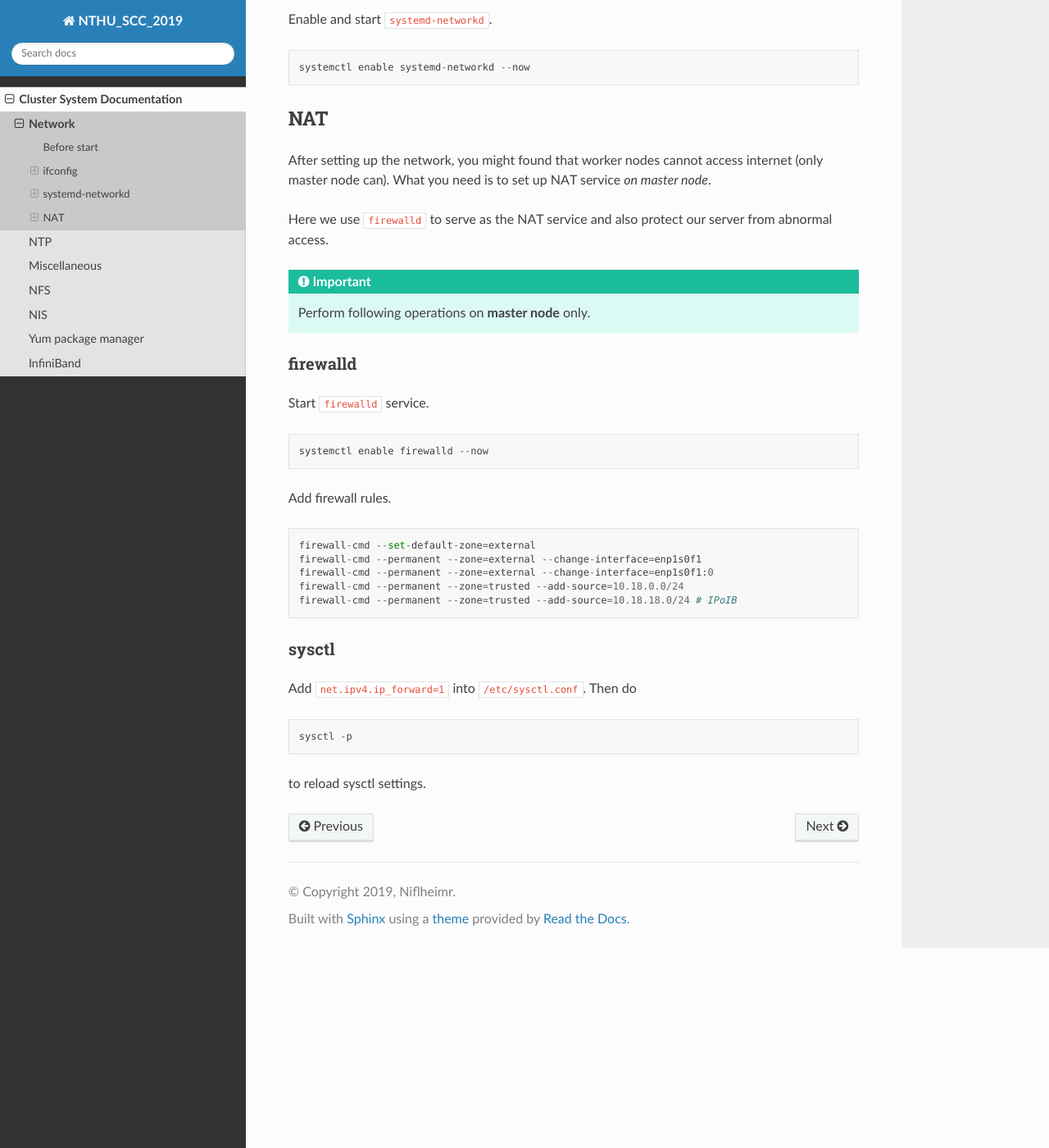
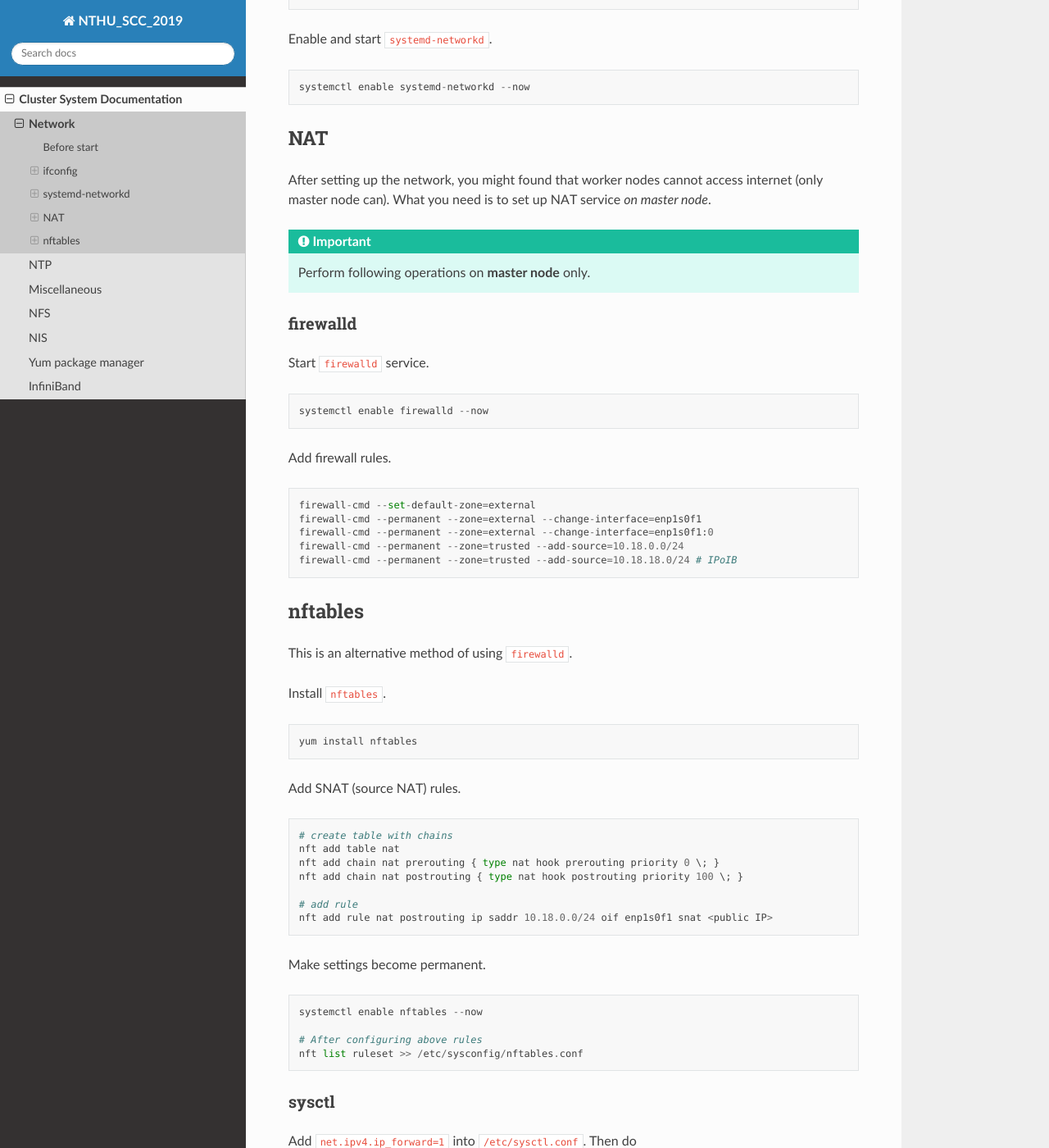
Before and after one commit to jim90247/NTHU_SCC2019, a Sphinx documentation site: the page built from docs/cluster/network.rst, in a window 1280 px wide and 1400 px high, scrolled down 2278 px. Shown: the whole window at 82% size. Built offline with Sphinx 7.4.7 and the Read the Docs theme 2.0.0, drawn with Linux system fonts in a browser that asks for light colours.

Commit message:
Add nftables NAT setup

```diff
--- a/docs/cluster/network.rst
+++ b/docs/cluster/network.rst
@@ -105,8 +105,6 @@ NAT
 
 After setting up the network, you might found that worker nodes cannot access internet (only master node can). What you need is to set up NAT service *on master node*.
 
-Here we use ``firewalld`` to serve as the NAT service and also protect our server from abnormal access.
-
 .. important::
 	Perform following operations on **master node** only.
 
@@ -127,6 +125,36 @@ Add firewall rules.
 	firewall-cmd --permanent --zone=trusted --add-source=10.18.0.0/24
 	firewall-cmd --permanent --zone=trusted --add-source=10.18.18.0/24 # IPoIB
 
+nftables
+========
+
+This is an alternative method of using ``firewalld``.
+
+Install ``nftables``.
+::
+
+	yum install nftables
+
+Add SNAT (source NAT) rules.
+
+::
+
+	# create table with chains
+	nft add table nat
+	nft add chain nat prerouting { type nat hook prerouting priority 0 \; }
+	nft add chain nat postrouting { type nat hook postrouting priority 100 \; }
+
+	# add rule
+	nft add rule nat postrouting ip saddr 10.18.0.0/24 oif enp1s0f1 snat <public IP>
+
+Make settings become permanent.
+::
+
+	systemctl enable nftables --now
+
+	# After configuring above rules
+	nft list ruleset >> /etc/sysconfig/nftables.conf
+
 sysctl
 ^^^^^^
 
```
